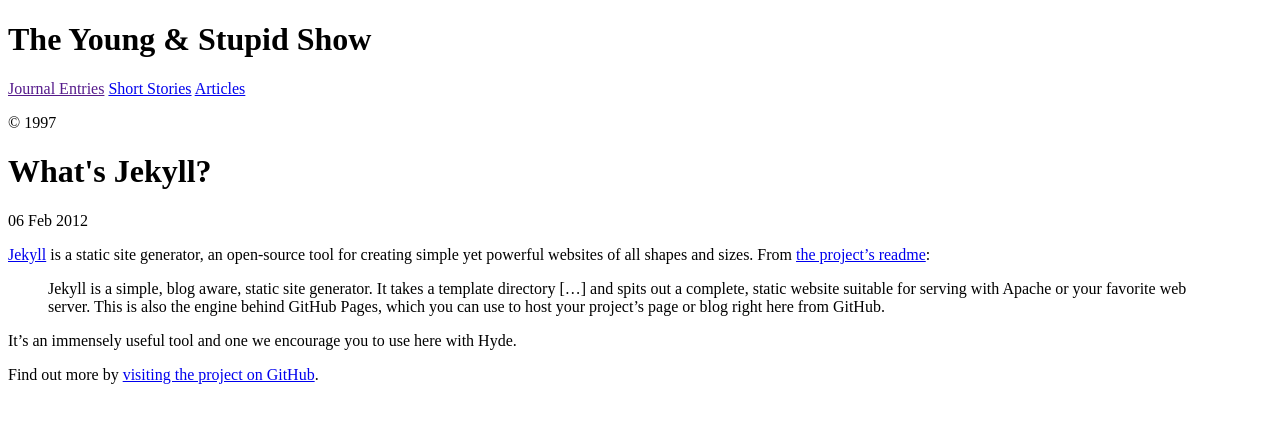
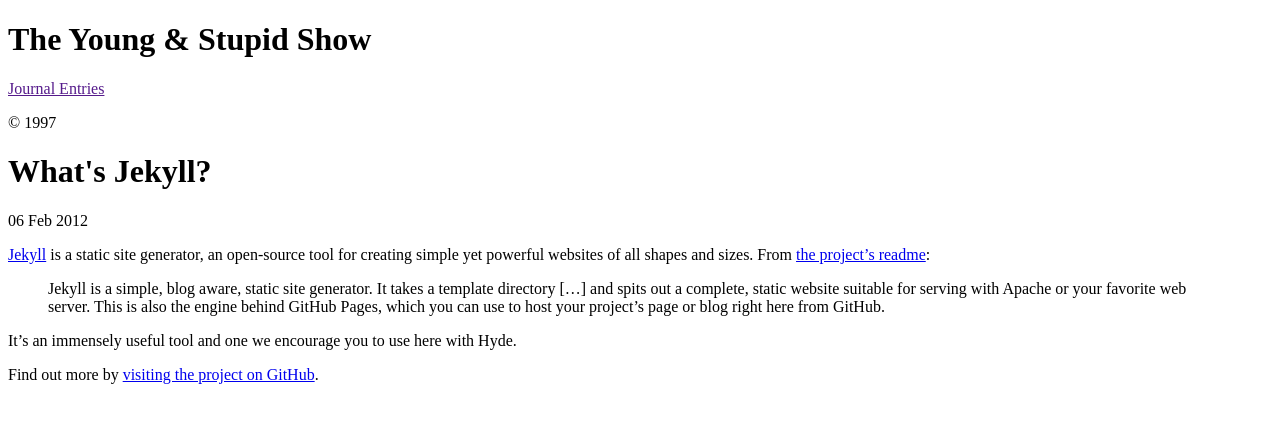
Before and after one commit to justinmeredith/myblog, a Jekyll site: the page built from _posts/2012-02-06-whats-jekyll.md, in a window 1280 px wide. Shown: the top 423 px of the page. Built offline with Jekyll 4.4.1, drawn with Linux system fonts in a browser that asks for light colours; Markdown is read by kramdown in place of the engine named in the settings.

Commit message:
Removes excess sidebar information.

```diff
--- a/_includes/sidebar.html
+++ b/_includes/sidebar.html
@@ -23,9 +23,6 @@
           {% endif %}
         {% endif %}
       {% endfor %}
-
-      <a class="sidebar-nav-item" href="{{ site.github.repo }}/archive/v{{ site.version }}.zip">Short Stories</a>
-      <a class="sidebar-nav-item" href="{{ site.github.repo }}">Articles</a>
     </nav>
 
     <p>&copy; 1997</p>
```
Also changed, not shown: 2 other files.
